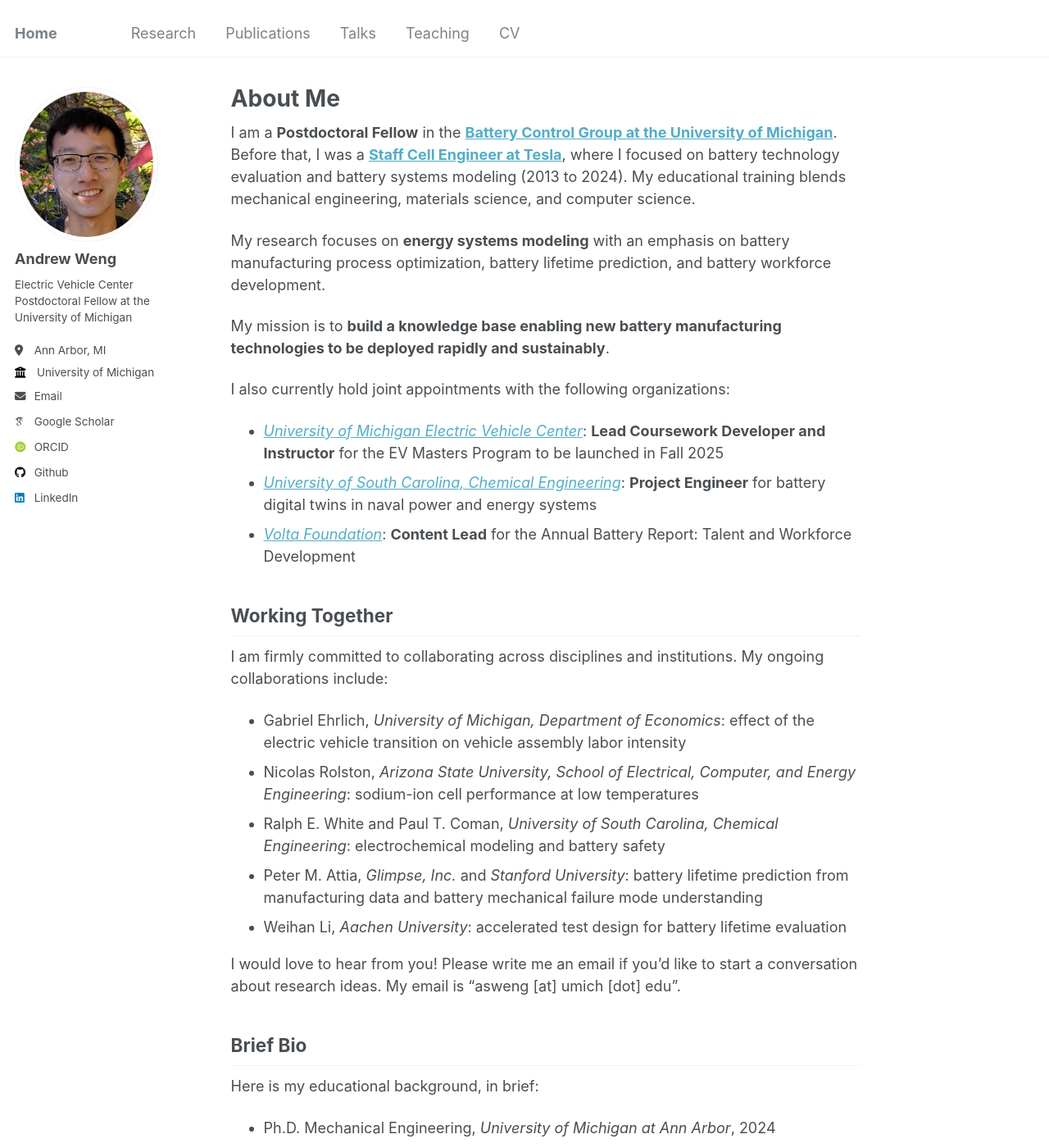
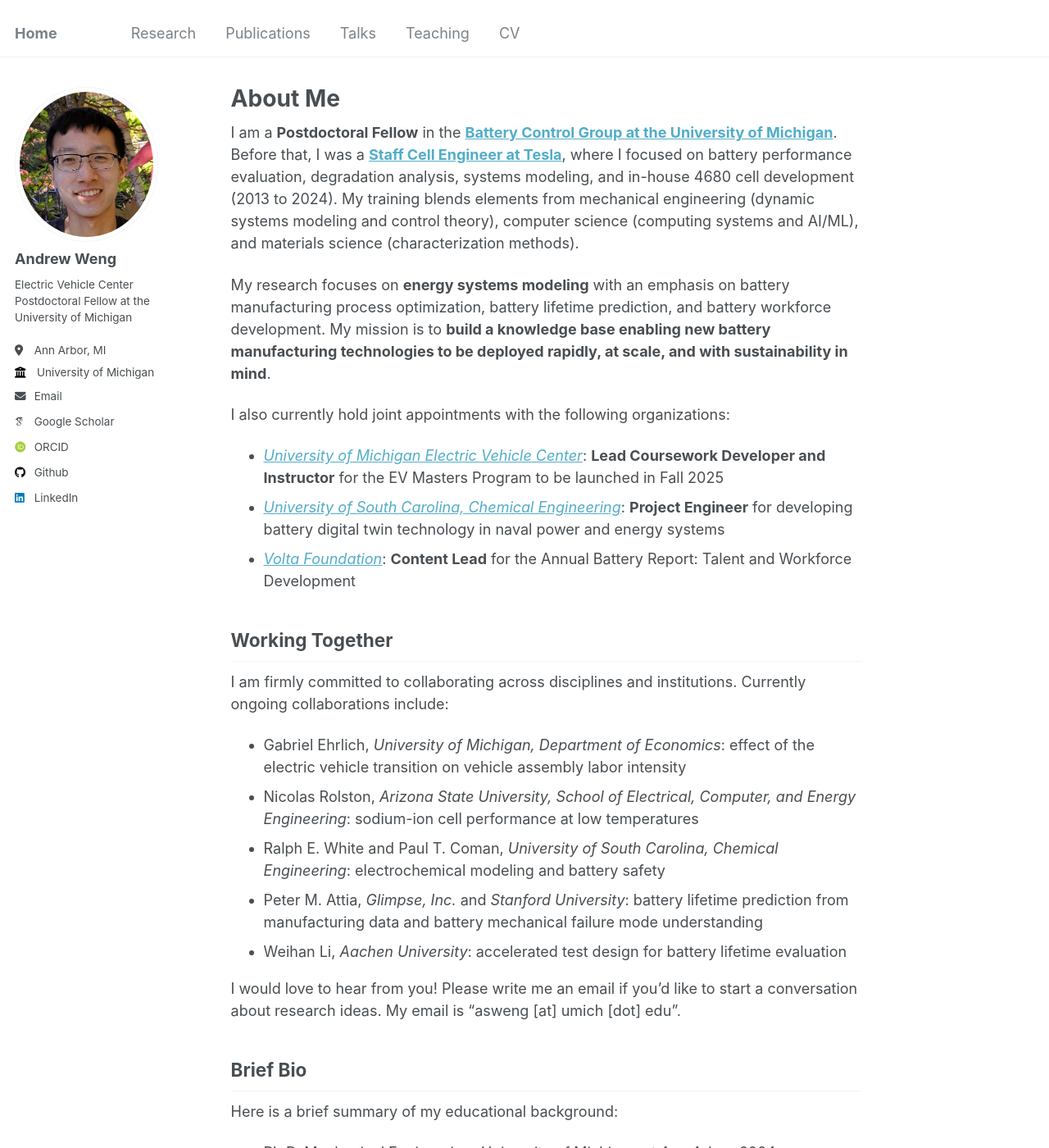
Before and after one commit to wengandrew/wengandrew.github.io, a Jekyll site: the page built from _pages/about.md, in a window 1280 px wide and 1400 px high. Shown: the whole window at 82% size. Built offline with Jekyll 4.4.1, drawn with Linux system fonts in a browser that asks for light colours; some web fonts are replaced; some of the changed text lies outside the part shown.

Commit message:
Pub modifications

```diff
--- a/_pages/about.md
+++ b/_pages/about.md
@@ -7,20 +7,18 @@ redirect_from:
   - /about.html
 ---
 
-I am a **Postdoctoral Fellow** in the [**Battery Control Group at the University of Michigan**](https://batterycontrolgroup.engin.umich.edu/). Before that, I was a [**Staff Cell Engineer at Tesla**](https://www.linkedin.com/in/wengandrew/), where I focused on battery technology evaluation and battery systems modeling (2013 to 2024). My educational training blends mechanical engineering, materials science, and computer science.
+I am a **Postdoctoral Fellow** in the [**Battery Control Group at the University of Michigan**](https://batterycontrolgroup.engin.umich.edu/). Before that, I was a [**Staff Cell Engineer at Tesla**](https://www.linkedin.com/in/wengandrew/), where I focused on battery performance evaluation, degradation analysis, systems modeling, and in-house 4680 cell development (2013 to 2024). My training blends elements from mechanical engineering (dynamic systems modeling and control theory), computer science (computing systems and AI/ML), and materials science (characterization methods).
 
-My research focuses on **energy systems modeling** with an emphasis on battery manufacturing process optimization, battery lifetime prediction, and battery workforce development.
-
-My mission is to **build a knowledge base enabling new battery manufacturing technologies to be deployed rapidly and sustainably**.
+My research focuses on **energy systems modeling** with an emphasis on battery manufacturing process optimization, battery lifetime prediction, and battery workforce development. My mission is to **build a knowledge base enabling new battery manufacturing technologies to be deployed rapidly, at scale, and with sustainability in mind**.
 
 I also currently hold joint appointments with the following organizations:
 - [_University of Michigan Electric Vehicle Center_](https://evc.engin.umich.edu/): **Lead Coursework Developer and Instructor** for the EV Masters Program to be launched in Fall 2025
-- [_University of South Carolina, Chemical Engineering_](https://sc.edu/study/colleges_schools/engineering_and_computing/news_events/news/2022/dougal_10_million_navy_research.php): **Project Engineer** for battery digital twins in naval power and energy systems
+- [_University of South Carolina, Chemical Engineering_](https://sc.edu/study/colleges_schools/engineering_and_computing/news_events/news/2022/dougal_10_million_navy_research.php): **Project Engineer** for developing battery digital twin technology in naval power and energy systems
 - [_Volta Foundation_](https://volta.foundation/battery-report): **Content Lead** for the Annual Battery Report: Talent and Workforce Development
 
 ## Working Together
 
-I am firmly committed to collaborating across disciplines and institutions. My ongoing collaborations include:
+I am firmly committed to collaborating across disciplines and institutions. Currently ongoing collaborations include:
 
 - Gabriel Ehrlich, *University of Michigan, Department of Economics*: effect of the electric vehicle transition on vehicle assembly labor intensity
 - Nicolas Rolston, *Arizona State University, School of Electrical, Computer, and Energy Engineering*: sodium-ion cell performance at low temperatures
@@ -32,15 +30,23 @@ I would love to hear from you! Please write me an email if you'd like to start a
 
 ## Brief Bio
 
-Here is my educational background, in brief:
+Here is a brief summary of my educational background:
+
 - Ph.D. Mechanical Engineering, *University of Michigan at Ann Arbor*, 2024
-  - Thesis topic: "Lithium-Ion Battery Formation Modeling and Diagnostics"
-  - Committee: Anna Stefanopoulou, Jason B. Siegel, Niel Dasgupta, Judy Jin
-  - Awards: S.M. and Benjamin Wu Fellow in Manufacturing (2023); Benton, Dwight F. Fellow (2020); and Forrest Student Fellow (2020); Top Poster Award, "Technology Barriers to Electric Vehicle Implementation, Cell Press"
+  - *Thesis*: "Lithium-Ion Battery Formation Modeling and Diagnostics"
+  - *Committee*: Anna Stefanopoulou, Jason B. Siegel, Niel Dasgupta, Judy Jin
+  - *Select Awards*:
+    - Top Poster: "Cell Symposium - Technology Barriers to Electric Vehicle Implementation" (2024)
+    - S.M. and Benjamin Wu Fellowship in Manufacturing (2023)
+    - Benton, Dwight F. Fellowship (2020)
+    - Forrest Student Fellowship (2020)
 
 - M.S. Computer Science, *Georgia Institute of Technology*, 2020
-  - Specializations in computing systems
+  - *Specializations*: Computing Systems and Artificial Intelligence
 
 - B.A.Sc. Nanotechnology Engineering, *University of Waterloo, Canada*, 2013
-  - Graduated on the Dean's List and with Options in Physics and Management Sciences
-  - Awards: NSERC Alexander Graham Bell Graduate Scholarship (2013); Best Student Poster, Division of Theoretical Physics, Canadian Association of Physicists Congress (2013)
+  - *Options*: Physics and Management Sciences
+  - *Select Awards:*
+    - Dean's List Graduate (2013)
+    - NSERC Alexander Graham Bell Graduate Scholarship (2013)
+    - Best Student Poster, Division of Theoretical Physics, Canadian Association of Physicists Congress (2013)
--- a/_pages/publications.html
+++ b/_pages/publications.html
@@ -6,7 +6,7 @@ author_profile: true
 ---
 
 {% if site.author.googlescholar %}
-  <div class="wordwrap">This page highlights some of my more recent and relevant publications. A complete list of publications can be found on my <a href="{{site.author.googlescholar}}">Google Scholar</a> page.</div>
+  <div class="wordwrap">This page highlights some of my more recent and relevant publications. <br> A complete list of publications can be found on my <a href="{{site.author.googlescholar}}">Google Scholar</a> page.</div>
 {% endif %}
 
 {% include base_path %}
```
